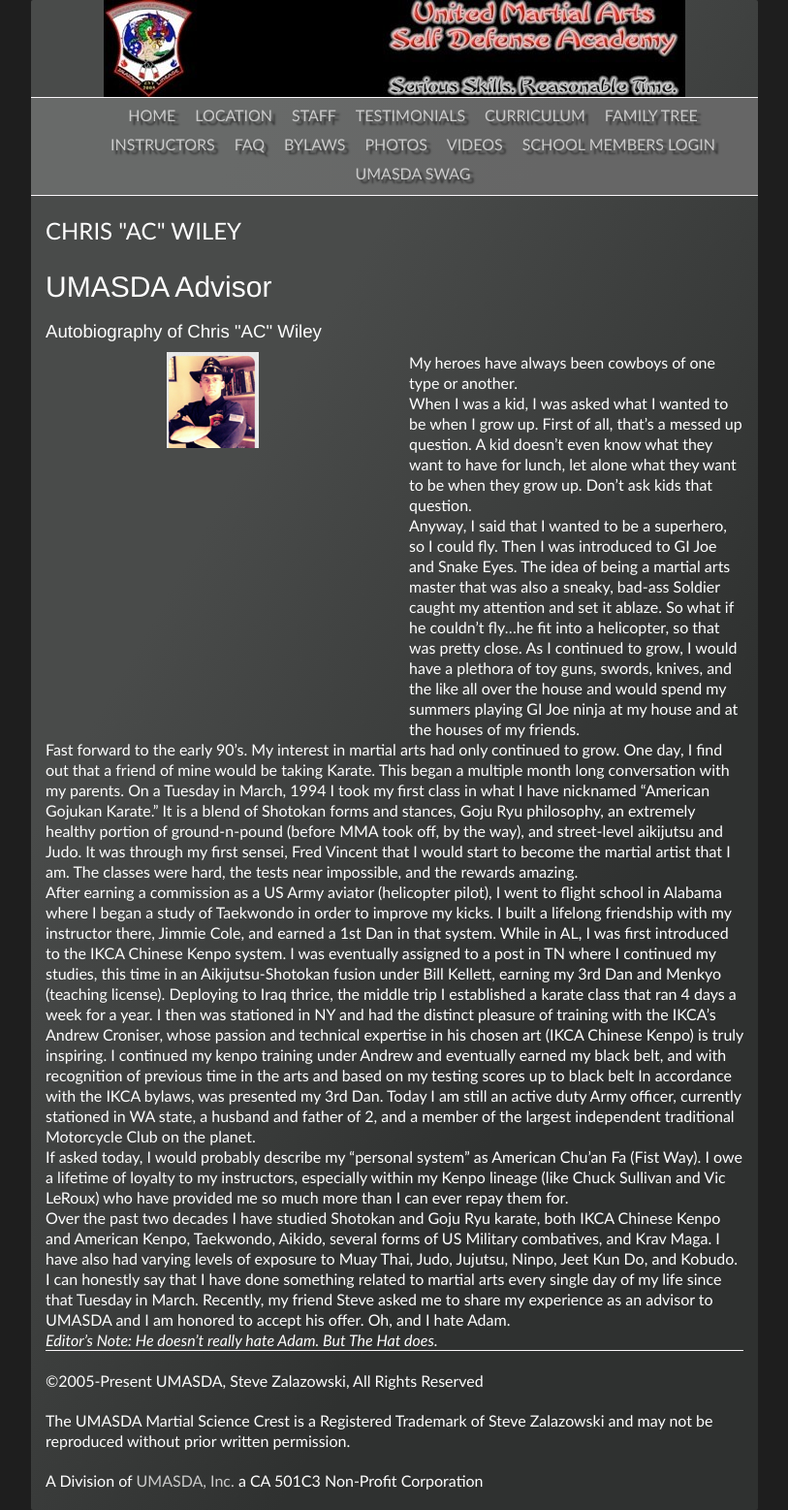
After one commit to MarcusMooreWeb/umasda-com-2, a PHP site: page /wiley.php in a window 1280 px wide. The commit adds this page. Shown: the whole page at 97% size, without its empty margins (233-1046 px from the left). Run offline with PHP 8.4, Linux system fonts and the light colour scheme; some libraries are stand-ins or nearby versions.

Commit message:
add wiley.php and editor note to css

```diff
--- a/css/main.css
+++ b/css/main.css
@@ -143,3 +143,7 @@ footer {border-top:solid 1px #faf7fa;}
   font-family: Papyrus, fantasy;
   font-weight:500;
 }
+
+.editor-note {
+  font-style:italic;
+}
--- /dev/null
+++ b/wiley.php
@@ -0,0 +1,138 @@
+<!doctype html>
+<!--[if lt IE 7]>      <html class="no-js lt-ie9 lt-ie8 lt-ie7" lang=""> <![endif]-->
+<!--[if IE 7]>         <html class="no-js lt-ie9 lt-ie8" lang=""> <![endif]-->
+<!--[if IE 8]>         <html class="no-js lt-ie9" lang=""> <![endif]-->
+<!--[if gt IE 8]><!-->
+
+<html class="no-js" lang="en"> <!--<![endif]-->
+    <head>
+        <meta charset="utf-8">
+        <meta http-equiv="X-UA-Compatible" content="IE=edge,chrome=1">
+        <title>UMASDA Staff</title>
+        <meta name="description" content="">
+        <meta name="viewport" content="width=device-width, initial-scale=1">
+        <link rel="apple-touch-icon" href="apple-touch-icon.png">
+
+
+        <link rel="stylesheet" href="css/bootstrap-theme.min.css">
+        <link rel="stylesheet" href="css/bootstrap.min.css">
+        <script src="js/vendor/bootstrap.min.js"></script>
+        <link rel="stylesheet" href="css/main.css">
+        <style media="screen">
+          h3 {font-size:14pt}
+        </style>
+
+        <script src="js/vendor/modernizr-2.8.3-respond-1.4.2.min.js"></script>
+    </head>
+    <body >
+        <!--[if lt IE 8]>
+            <p class="browserupgrade">You are using an <strong>outdated</strong> browser. Please <a href="http://browsehappy.com/">upgrade your browser</a> to improve your experience.</p>
+        <![endif]-->
+
+    <div class="container-fluid" >
+
+      <div class="row">
+
+        <div class="col-lg-12" >
+          <img  class="img-responsive" src="img/2011banner.jpg" alt="United Martial Arts Self Defense Academy"  />
+        </div>
+
+      </div>
+
+      <div class="row">
+
+        <div class="col-lg-12" id="nav">
+
+          <?php include 'nav.php' ?>
+
+        </div>
+
+      </div>
+
+      <div class="row">
+
+        <div class="col-lg-12" >
+          <h1>Chris "AC" Wiley</h1>
+          <h2>UMASDA Advisor</h2>
+          <h3>Autobiography of Chris "AC" Wiley</h3>
+        </div>
+
+      </div>
+
+      <div class="row">
+        <div class="col-lg-6">
+          <img src="img/Wiley.png" alt="Chris "AC" Wiley" />
+        </div>
+        <div class="col-lg-6">
+          <p>
+            My heroes have always been cowboys of one type or another.
+          </p>
+          <p>
+            When I was a kid, I was asked what I wanted to be when I grow up. First of all, that’s a messed up question.  A kid doesn’t even know what they want to have for lunch, let alone what they want to be when they grow up.  Don’t ask kids that question.
+          </p>
+          <p>
+            Anyway, I said that I wanted to be a superhero, so I could fly.  Then I was introduced to GI Joe and Snake Eyes.  The idea of being a martial arts master that was also a sneaky, bad-ass Soldier caught my attention and set it ablaze.  So what if he couldn’t fly…he fit into a helicopter, so that was pretty close.  As I continued to grow, I would have a plethora of toy guns, swords, knives, and the like all over the house and would spend my summers playing GI Joe ninja at my house and at the houses of my friends.
+          </p>
+
+
+        </div>
+
+       </div>
+       <div class="row">
+         <div class="col-lg-12">
+           <p>
+             Fast forward to the early 90’s.  My interest in martial arts had only continued to grow.  One day, I find out that a friend of mine would be taking Karate.  This began a multiple month long conversation with my parents.  On a Tuesday in March, 1994 I took my first class in what I have nicknamed “American Gojukan Karate.”  It is a blend of Shotokan forms and stances, Goju Ryu philosophy, an extremely healthy portion of ground-n-pound (before MMA took off, by the way), and street-level aikijutsu and Judo.  It was through my first sensei, Fred Vincent that I would start to become the martial artist that I am.  The classes were hard, the tests near impossible, and the rewards amazing.
+           </p>
+           <p>
+             After earning a commission as a US Army aviator (helicopter pilot), I went to flight school in Alabama where I began a study of Taekwondo in order to improve my kicks.  I built a lifelong friendship with my instructor there, Jimmie Cole, and earned a 1st Dan in that system.  While in AL, I was first introduced to the IKCA Chinese Kenpo system.  I was eventually assigned to a post in TN where I continued my studies, this time in an Aikijutsu-Shotokan fusion under Bill Kellett, earning my 3rd Dan and Menkyo (teaching license). Deploying to Iraq thrice, the middle trip I established a karate class that ran 4 days a week for a year.  I then was stationed in NY and had the distinct pleasure of training with the IKCA’s Andrew Croniser, whose passion and technical expertise in his chosen art (IKCA Chinese Kenpo) is truly inspiring.  I continued my kenpo training under Andrew and eventually earned my black belt, and with recognition of previous time in the arts and based on my testing scores up to black belt In accordance with the IKCA bylaws, was presented my 3rd Dan.  Today I am still an active duty Army officer, currently stationed in WA state, a husband and father of 2, and a member of the largest independent traditional Motorcycle Club on the planet.
+           </p>
+           <p>
+             If asked today, I would probably describe my “personal system” as American Chu’an Fa (Fist Way).  I owe a lifetime of loyalty to my instructors, especially within my Kenpo lineage (like Chuck Sullivan and Vic LeRoux) who have provided me so much more than I can ever repay them for.
+           </p>
+           <p>
+             Over the past two decades I have studied Shotokan and Goju Ryu karate, both IKCA Chinese Kenpo and American Kenpo, Taekwondo, Aikido, several forms of US Military combatives, and Krav Maga.  I have also had varying levels of exposure to Muay Thai, Judo, Jujutsu, Ninpo, Jeet Kun Do, and Kobudo.   I can honestly say that I have done something related to martial arts every single day of my life since that Tuesday in March. Recently, my friend Steve asked me to share my experience as an advisor to UMASDA and I am honored to accept his offer.  Oh, and I hate Adam.
+           </p>
+           <p class="editor-note">
+             Editor’s Note: He doesn’t really hate Adam. But The Hat does.
+           </p>
+
+
+         </div>
+       </div>
+
+
+
+      <div class="row">
+
+        <div class="col-lg-12" >
+
+          <?php include 'footer.php' ?>
+        </div>
+
+
+      </div>
+
+
+    </div> <!-- /container-fluid -->
+
+
+
+    <script src="//ajax.googleapis.com/ajax/libs/jquery/1.11.2/jquery.min.js"></script>
+        <script>window.jQuery || document.write('<script src="js/vendor/jquery-1.11.2.min.js"><\/script>')</script>
+
+        <script src="js/vendor/bootstrap.min.js"></script>
+
+        <script src="js/plugins.js"></script>
+        <script src="js/main.js"></script>
+
+        <!-- Google Analytics: change UA-XXXXX-X to be your site's ID. -->
+        <script>
+            (function(b,o,i,l,e,r){b.GoogleAnalyticsObject=l;b[l]||(b[l]=
+            function(){(b[l].q=b[l].q||[]).push(arguments)});b[l].l=+new Date;
+            e=o.createElement(i);r=o.getElementsByTagName(i)[0];
+            e.src='//www.google-analytics.com/analytics.js';
+            r.parentNode.insertBefore(e,r)}(window,document,'script','ga'));
+            ga('create','UA-XXXXX-X','auto');ga('send','pageview');
+        </script>
+    </body>
+</html>
```
